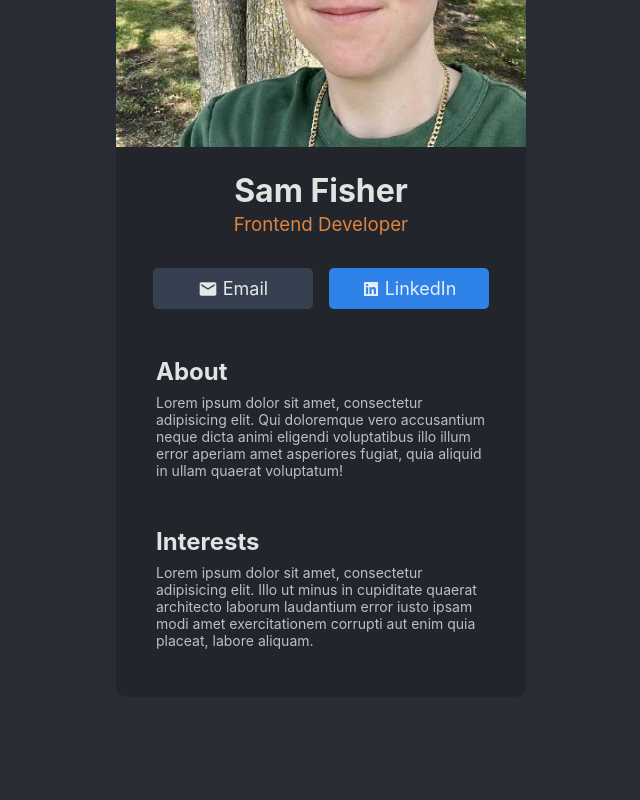
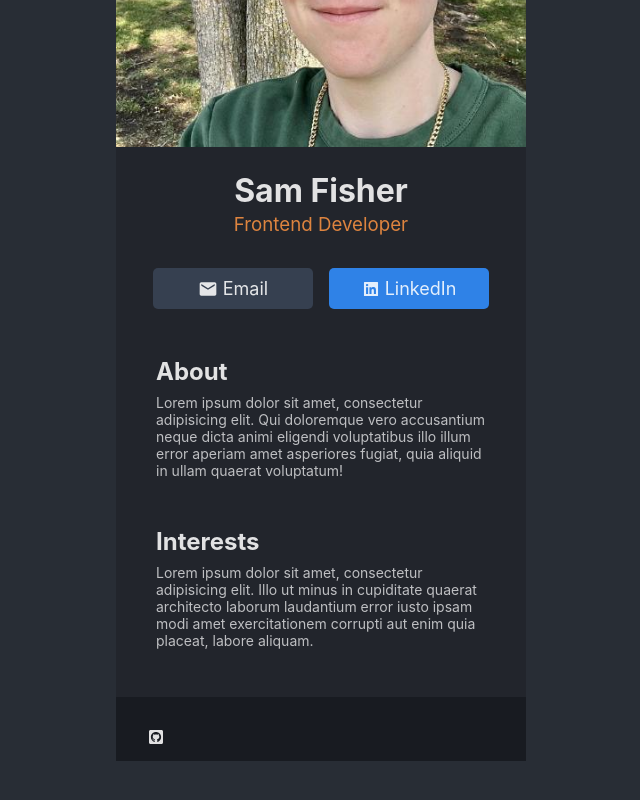
Before and after one commit to SamFisher0208/Digital_Business_Card, a React (Vite) app in the folder digital_business_card/: page / in a window 1280 px wide. Shown: the part 294-1094 px from the top of the page, without its empty margins (319-959 px from the left). Before the commit the page ends 1057 px from the top, so only its background shows below. Built offline with nearby package versions, Linux system fonts and the light colour scheme.

Commit message:
work on footer

```diff
--- a/digital_business_card/src/App.css
+++ b/digital_business_card/src/App.css
@@ -111,3 +111,11 @@
   padding-top: 0.5rem;
   padding-bottom: 3rem;
 }
+
+.footer {
+  display: flex;
+  padding: 2rem;
+  background-color: var(--dark-dark-blue);
+  width: 100%;
+  height: 1rem;
+}
--- a/digital_business_card/src/App.tsx
+++ b/digital_business_card/src/App.tsx
@@ -4,6 +4,7 @@ import Header from "./components/Header";
 import { MdEmail } from "react-icons/md";
 import { AiFillLinkedin } from "react-icons/ai";
 import Info from "./components/Info";
+import Footer from "./components/Footer";
 
 function App() {
   return (
@@ -27,6 +28,8 @@ function App() {
         <div className="info-container">
           <Info></Info>
         </div>
+
+        <Footer></Footer>
       </div>
     </div>
   );
--- /dev/null
+++ b/digital_business_card/src/components/Footer.tsx
@@ -0,0 +1,9 @@
+import { FaGithubSquare } from "react-icons/fa";
+
+export default function Footer() {
+  return (
+    <footer className="footer">
+      <FaGithubSquare></FaGithubSquare>
+    </footer>
+  );
+}
--- a/digital_business_card/src/index.css
+++ b/digital_business_card/src/index.css
@@ -13,6 +13,7 @@
   --grey-blue: #282d35;
   --light-blue: #364050;
   --dark-blue: #22252c;
+  --dark-dark-blue: #181b21;
   --light: rgba(255, 255, 255, 0.87);
   --light-grey: #bebfc2;
   --orange-accent: #de843f;
```
